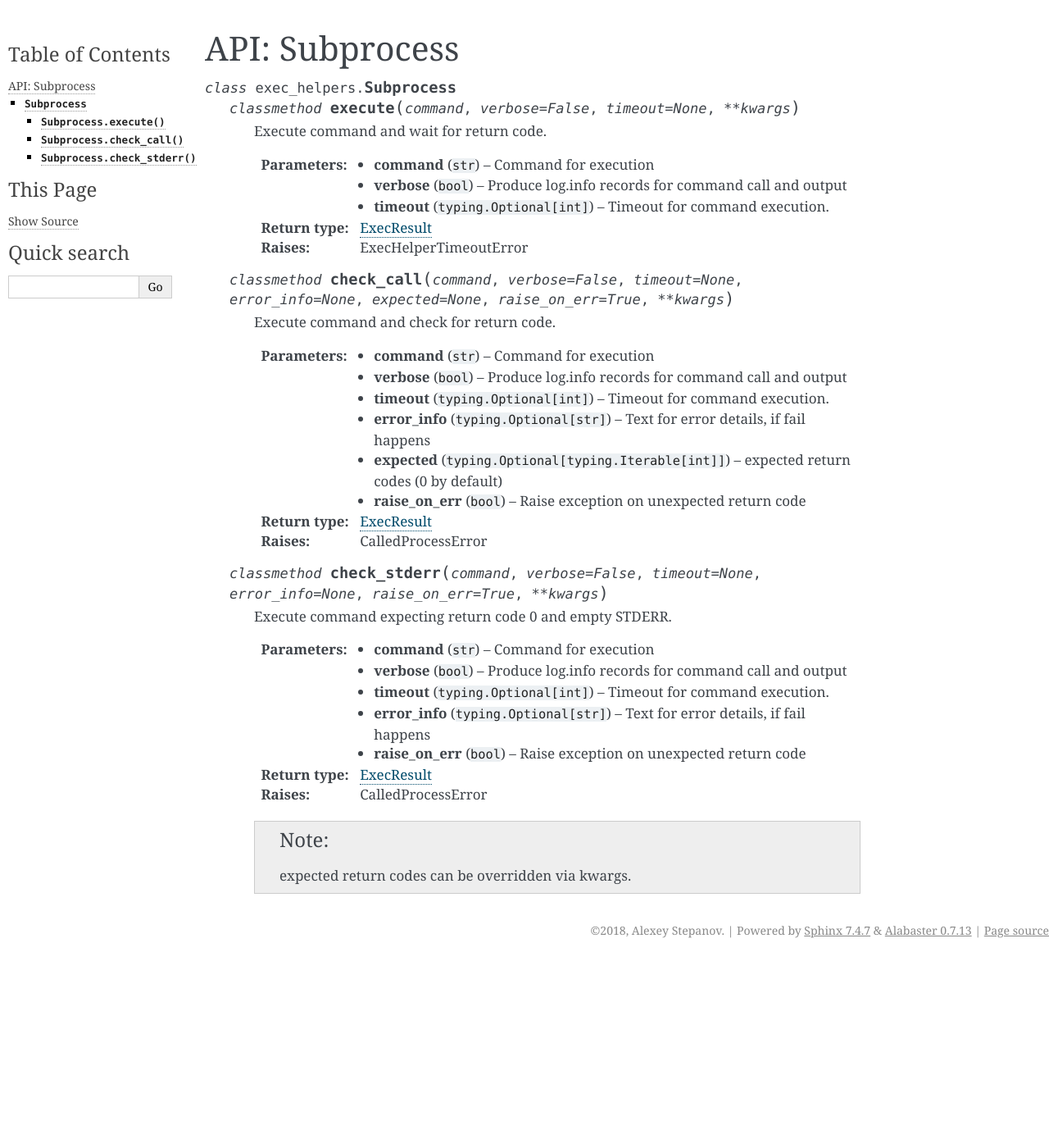
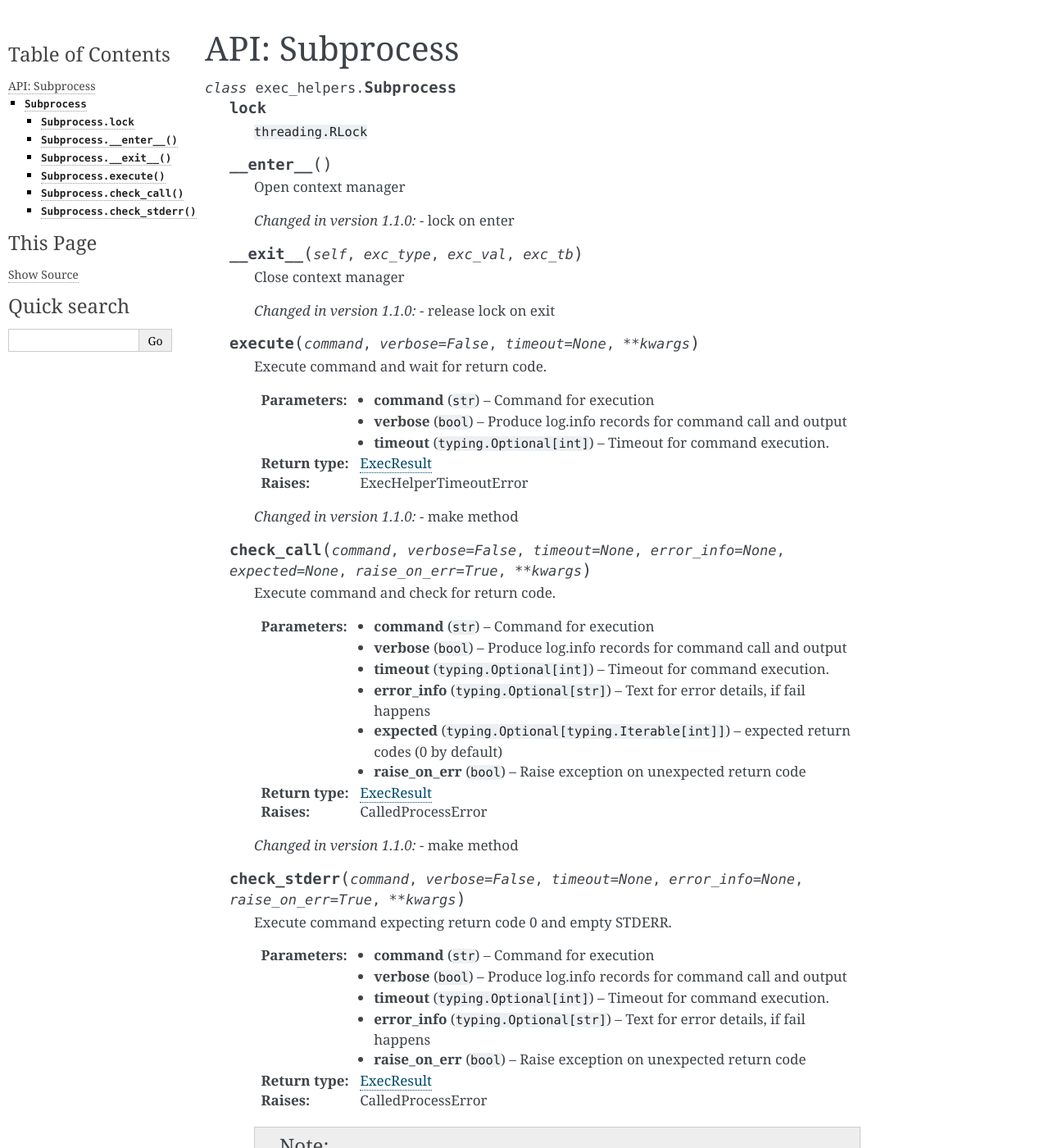
Before and after one commit to python-useful-helpers/exec-helpers, a Sphinx documentation site: the page built from doc/source/Subprocess.rst, in a window 1280 px wide and 1400 px high. Shown: the whole window at 82% size. Built offline with Sphinx 7.4.7, drawn with Linux system fonts in a browser that asks for light colours; some of the changed text lies outside the part shown.

Commit message:
1.1.0
* context managers works with locks
* Subprocess: kill on destructor/exit from context manager
* Subprocess: remove classmethods

```diff
--- a/doc/source/Subprocess.rst
+++ b/doc/source/Subprocess.rst
@@ -8,7 +8,23 @@ API: Subprocess
 
 .. py:class:: Subprocess()
 
-    .. py:classmethod:: execute(command, verbose=False, timeout=None, **kwargs)
+    .. py:attribute:: lock
+
+        ``threading.RLock``
+
+    .. py:method:: __enter__()
+
+        Open context manager
+
+        .. versionchanged:: 1.1.0 - lock on enter
+
+    .. py:method:: __exit__(self, exc_type, exc_val, exc_tb)
+
+        Close context manager
+
+        .. versionchanged:: 1.1.0 - release lock on exit
+
+    .. py:method:: execute(command, verbose=False, timeout=None, **kwargs)
 
         Execute command and wait for return code.
 
@@ -21,7 +37,9 @@ API: Subprocess
         :rtype: ExecResult
         :raises: ExecHelperTimeoutError
 
-    .. py:classmethod:: check_call(command, verbose=False, timeout=None, error_info=None, expected=None, raise_on_err=True, **kwargs)
+        .. versionchanged:: 1.1.0 - make method
+
+    .. py:method:: check_call(command, verbose=False, timeout=None, error_info=None, expected=None, raise_on_err=True, **kwargs)
 
         Execute command and check for return code.
 
@@ -40,7 +58,9 @@ API: Subprocess
         :rtype: ExecResult
         :raises: CalledProcessError
 
-    .. py:classmethod:: check_stderr(command, verbose=False, timeout=None, error_info=None, raise_on_err=True, **kwargs)
+        .. versionchanged:: 1.1.0 - make method
+
+    .. py:method:: check_stderr(command, verbose=False, timeout=None, error_info=None, raise_on_err=True, **kwargs)
 
         Execute command expecting return code 0 and empty STDERR.
 
@@ -58,3 +78,5 @@ API: Subprocess
         :raises: CalledProcessError
 
         .. note:: expected return codes can be overridden via kwargs.
+
+        .. versionchanged:: 1.1.0 - make method
--- a/exec_helpers/__init__.py
+++ b/exec_helpers/__init__.py
@@ -45,7 +45,7 @@ __all__ = (
     'ExecResult',
 )
 
-__version__ = '1.0.0'
+__version__ = '1.1.0'
 __author__ = "Alexey Stepanov"
 __author_email__ = 'penguinolog@gmail.com'
 __url__ = 'https://github.com/penguinolog/exec-helpers'
```
Also changed, not shown: README.rst (+8 -1 lines), doc/source/SSHClient.rst (+6 -3 lines), 3 other files.
